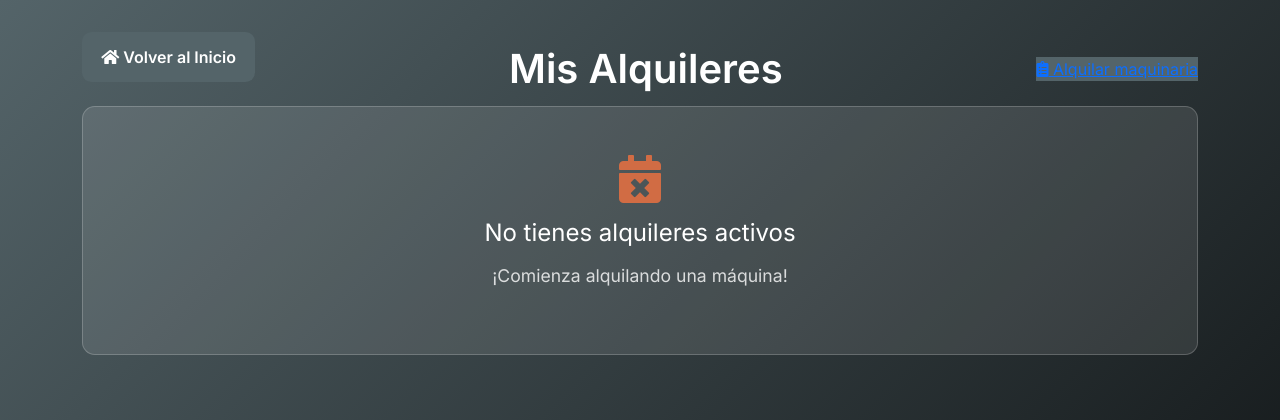
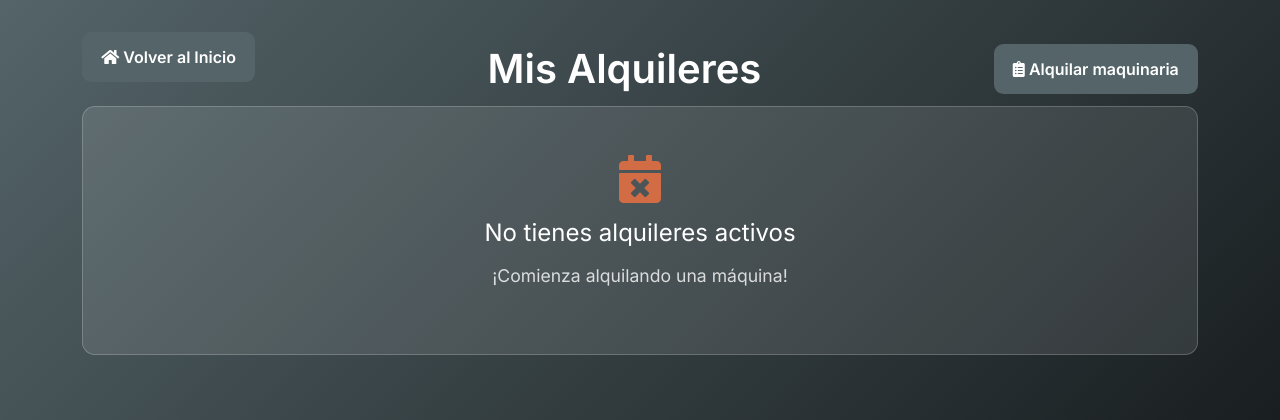
Before and after one commit to CeciliaMarfia/bea-scrumsynergy, a Django app: page /mis-alquileres/ in a window 1280 px wide. Shown: the top 420 px of the page. Run offline with Django 5.2, Linux system fonts and the light colour scheme; the visitor is signed in with stand-in values (Sample User, id 1); data that the repository does not hold is empty.

Commit message:
Fixed errors

```diff
--- a/application/templates/reservas/mis_alquileres.html
+++ b/application/templates/reservas/mis_alquileres.html
@@ -114,7 +114,7 @@
             <i class="fas fa-home"></i> Volver al Inicio
         </a>
         <h1 class="page-title" style="margin-bottom: 0;">Mis Alquileres</h1>
-        <a href="{% url 'alquilar_maquinaria' %}" class="btn-alquilar" style="max-width: 220px; background-color: #546469;">
+        <a href="{% url 'lista_maquinaria' %}" class="btn-alquilar" style="max-width: 220px; background-color: #546469; color: white; font-weight: bold; border-radius: 0.6rem; padding: 0.8rem 1.2rem; text-decoration: none; display: inline-block; text-align: center; transition: background 0.3s;">
             <i class="fas fa-clipboard-list"></i> Alquilar maquinaria
         </a>
     </div>
```
